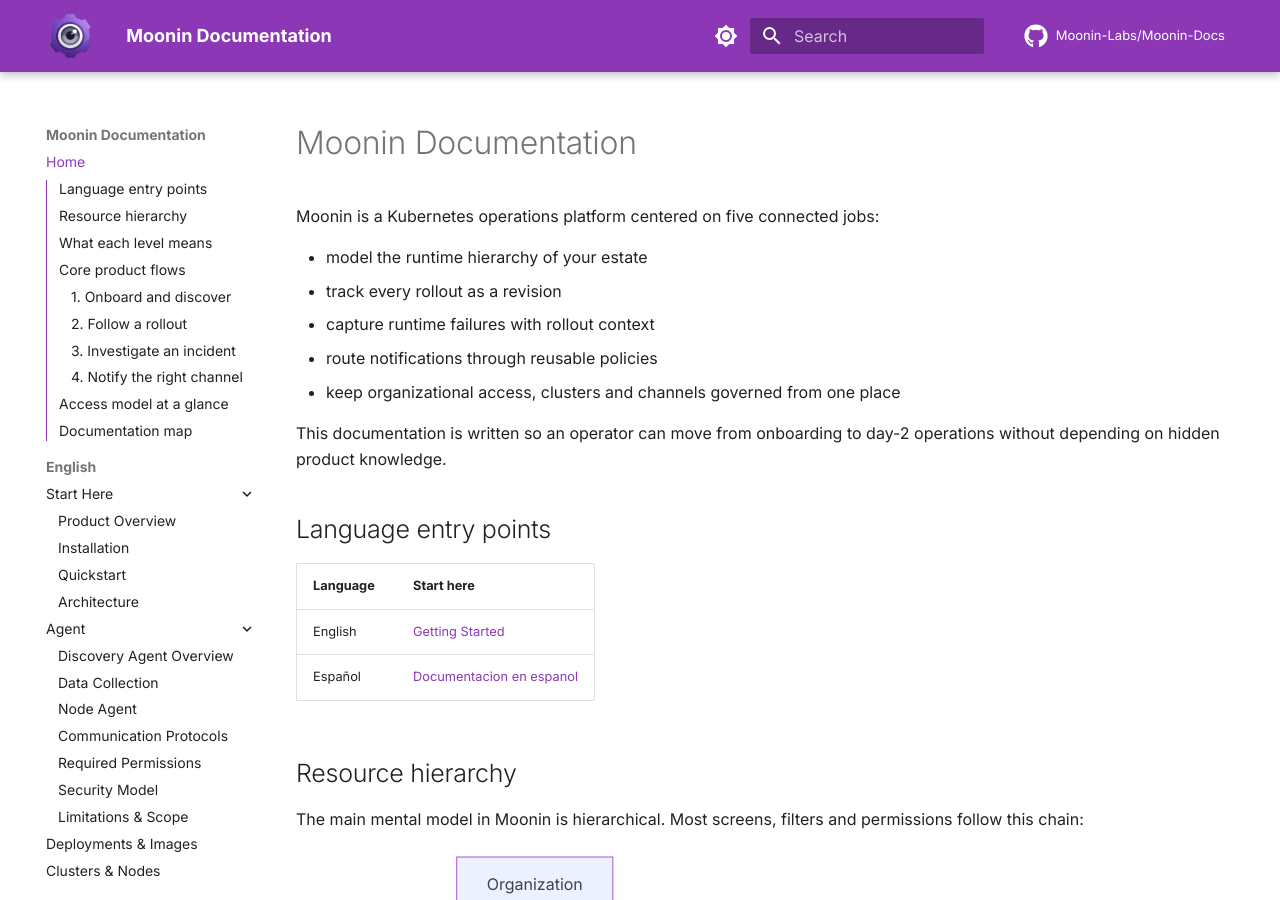
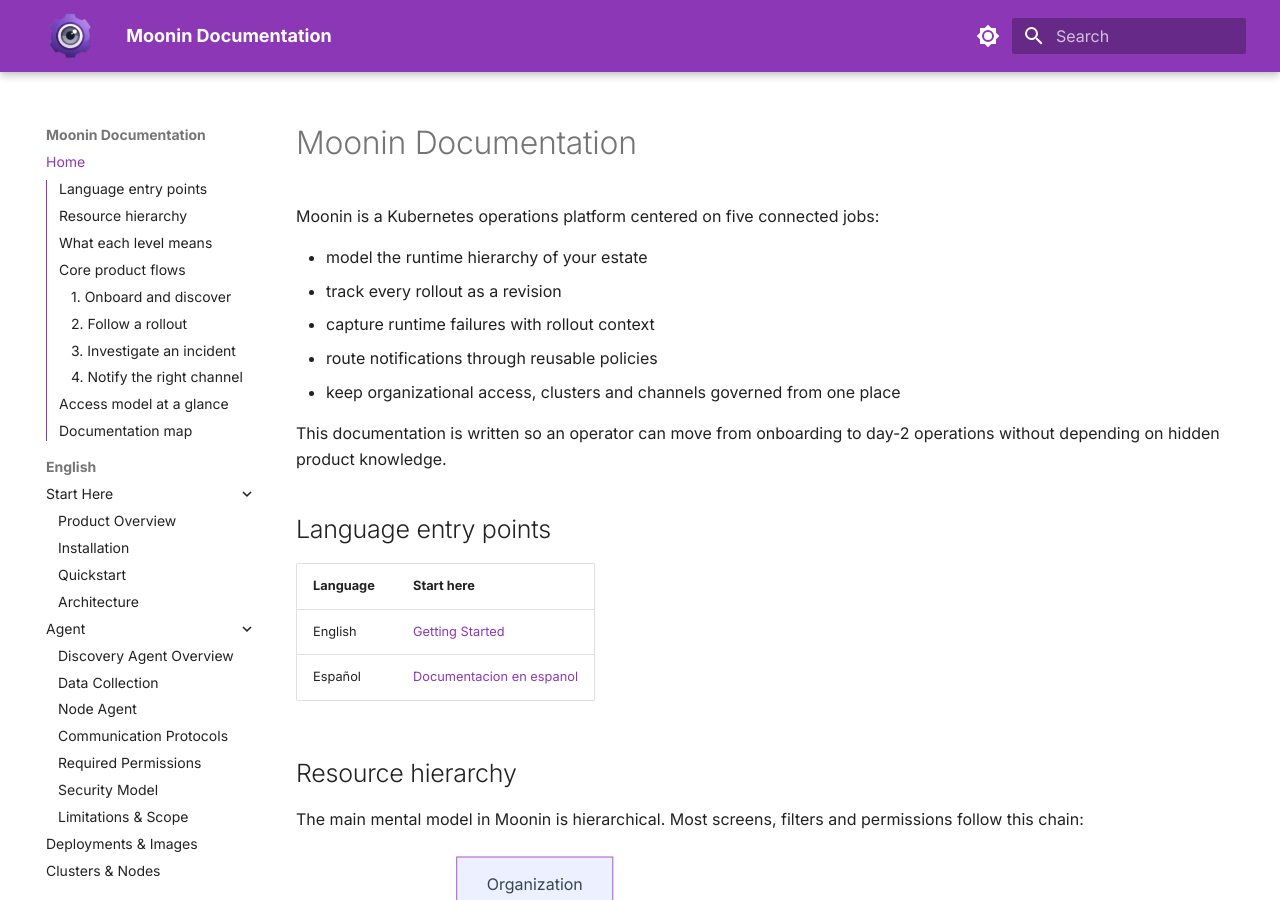
Before and after one commit to Moonin-Lab/Moonin-Docs, an MkDocs documentation site: the page built from docs/index.md, in a window 1280 px wide and 900 px high. Built offline with MkDocs 1.6.1 and Material for MkDocs 9.7.7, drawn with Linux system fonts in a browser that asks for light colours; comment, search, counter and statistics services are not loaded; the version menu is left out.

Commit message:
Remove GitHub repo links from docs config

```diff
--- a/mkdocs.yml
+++ b/mkdocs.yml
@@ -3,9 +3,6 @@
 site_description: Kubernetes change intelligence, cluster inventory and operational automation platform
 site_author: Moonin Labs
 site_url: https://docs.moonin.app
-repo_name: Moonin-Labs/Moonin-Docs
-repo_url: https://github.com/Moonin-Labs/Moonin-Docs
-edit_uri: edit/main/docs/
 
 theme:
   name: material
@@ -36,8 +33,6 @@
     - content.tabs.link
     - toc.follow
     - toc.integrate
-  icon:
-    repo: fontawesome/brands/github
   logo: assets/logo.png
   favicon: assets/favicon.svg
 
@@ -82,9 +77,6 @@
       toc_depth: 4
 
 extra:
-  social:
-    - icon: fontawesome/brands/github
-      link: https://github.com/Moonin-Labs
   version:
     provider: mike
 
```
